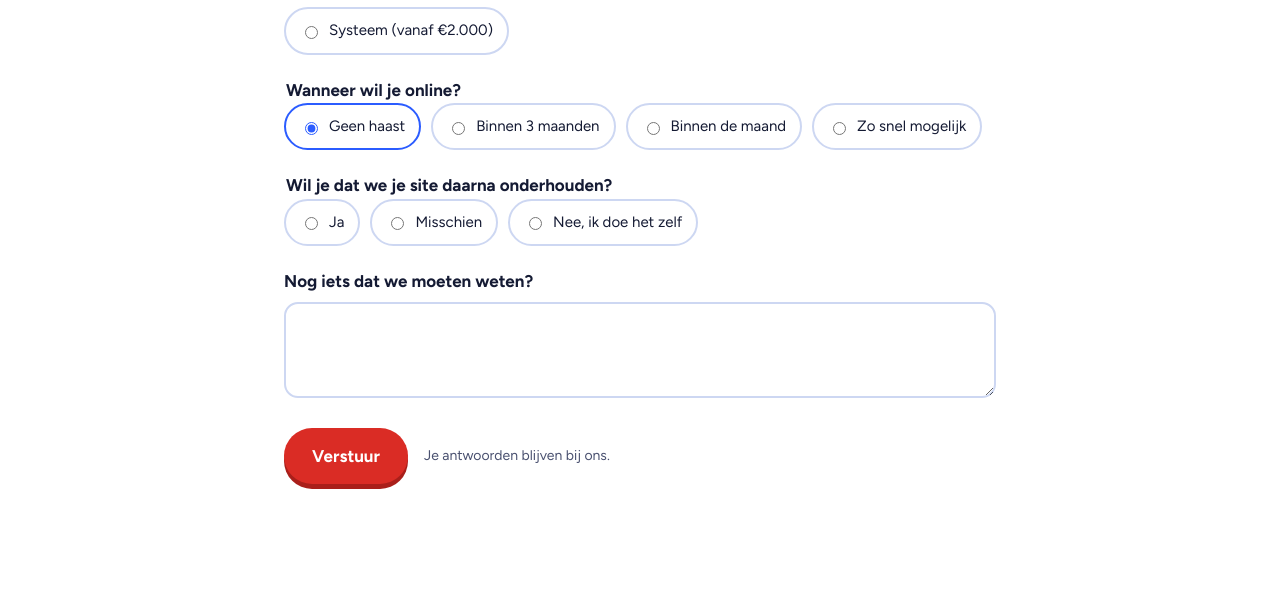
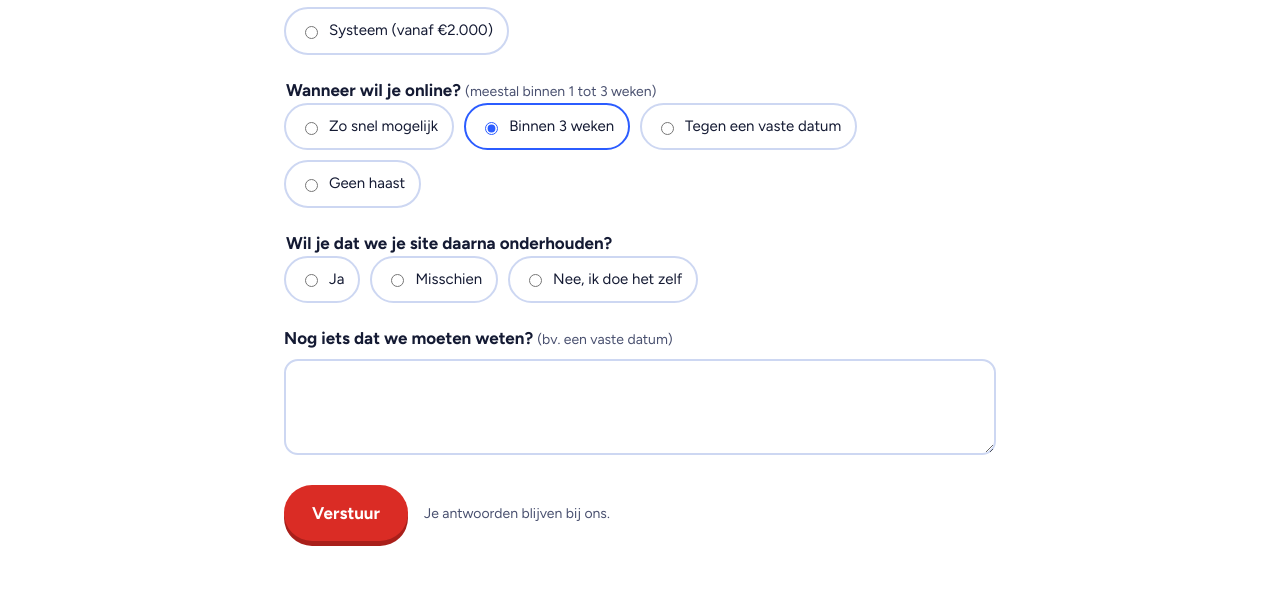
Before and after one commit to cwcrnspzs2-cmyk/dobbo-site, a plain HTML site: page vragenlijst.html in a window 1280 px wide. Shown: the part 2008-2624 px from the top of the page. Drawn offline with Linux system fonts and the light colour scheme; a web font is replaced by a local one.

Commit message:
Vragenlijst: termijnopties afgestemd op 1 tot 3 weken
Co-Authored-By: Claude Opus 5.5 <noreply@anthropic.com>
Claude-Session: https://claude.ai/code/session_01W647wZBjHq4dkrULLq7Ncc

```diff
--- a/vragenlijst.html
+++ b/vragenlijst.html
@@ -497,9 +497,9 @@ fieldset.vl-f{border:0;padding:0;margin:0}
 
       <p class="vl-sec">Praktisch</p>
       <fieldset class="vl-f"><legend>Welk pakket spreekt je aan?</legend><div class="vl-opts"><label><input type="radio" name="Pakket" value="Weet ik nog niet" checked> Weet ik nog niet</label><label><input type="radio" name="Pakket" value="Start (€500)"> Start (€500)</label><label><input type="radio" name="Pakket" value="Groei (€900)"> Groei (€900)</label><label><input type="radio" name="Pakket" value="Systeem (vanaf €2.000)"> Systeem (vanaf €2.000)</label></div></fieldset>
-      <fieldset class="vl-f"><legend>Wanneer wil je online?</legend><div class="vl-opts"><label><input type="radio" name="Wanneer online" value="Geen haast" checked> Geen haast</label><label><input type="radio" name="Wanneer online" value="Binnen 3 maanden"> Binnen 3 maanden</label><label><input type="radio" name="Wanneer online" value="Binnen de maand"> Binnen de maand</label><label><input type="radio" name="Wanneer online" value="Zo snel mogelijk"> Zo snel mogelijk</label></div></fieldset>
+      <fieldset class="vl-f"><legend>Wanneer wil je online? <small>(meestal binnen 1 tot 3 weken)</small></legend><div class="vl-opts"><label><input type="radio" name="Wanneer online" value="Zo snel mogelijk"> Zo snel mogelijk</label><label><input type="radio" name="Wanneer online" value="Binnen 3 weken" checked> Binnen 3 weken</label><label><input type="radio" name="Wanneer online" value="Tegen een vaste datum"> Tegen een vaste datum</label><label><input type="radio" name="Wanneer online" value="Geen haast"> Geen haast</label></div></fieldset>
       <fieldset class="vl-f"><legend>Wil je dat we je site daarna onderhouden?</legend><div class="vl-opts"><label><input type="radio" name="Beheer" value="Ja"> Ja</label><label><input type="radio" name="Beheer" value="Misschien"> Misschien</label><label><input type="radio" name="Beheer" value="Nee, ik doe het zelf"> Nee, ik doe het zelf</label></div></fieldset>
-      <div class="vl-f"><label for="nog">Nog iets dat we moeten weten?</label><textarea id="nog" name="Nog iets"></textarea></div>
+      <div class="vl-f"><label for="nog">Nog iets dat we moeten weten? <small>(bv. een vaste datum)</small></label><textarea id="nog" name="Nog iets"></textarea></div>
 
       <div class="vl-send">
         <button type="submit" class="btn btn-red">Verstuur</button>
```
